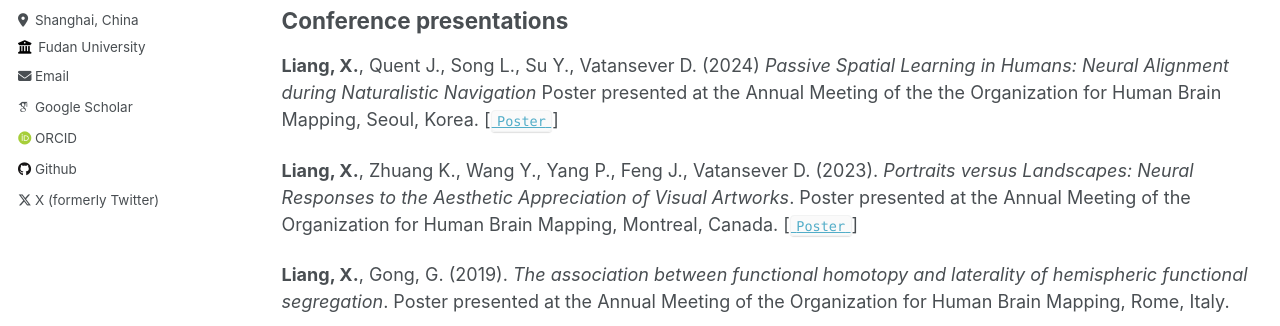
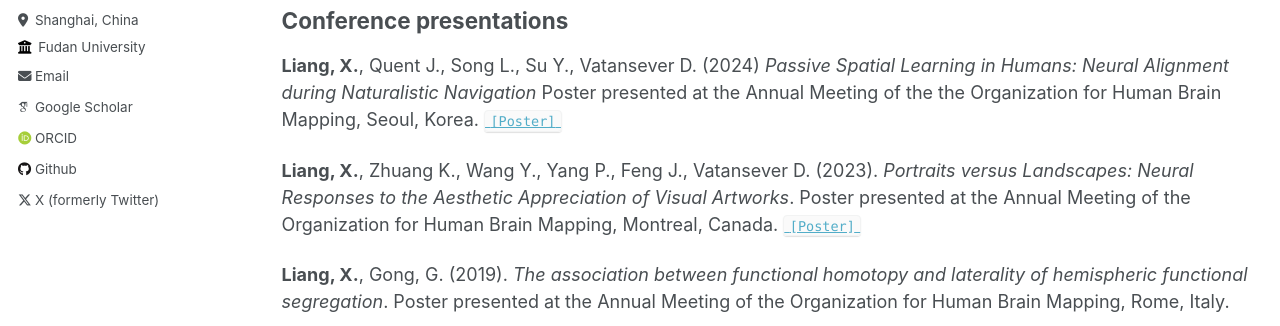
Before and after one commit to liang-xinyu/liang-xinyu.github.io, a Jekyll site: the page built from _pages/talks.md, in a window 1280 px wide and 1294 px high. Shown: the part 262-588 px from the top of the window. Built offline with Jekyll 4.4.1, drawn with Linux system fonts in a browser that asks for light colours; some web fonts are replaced.

Commit message:
Update talks.md

```diff
--- a/_pages/talks.md
+++ b/_pages/talks.md
@@ -14,9 +14,9 @@ author_profile: true
 ---
 ## Conference presentations
 
-**Liang, X.**, Quent J., Song L., Su Y., Vatansever D. (2024) *Passive Spatial Learning in Humans: Neural Alignment during Naturalistic Navigation* Poster presented at the Annual Meeting of the the Organization for Human Brain Mapping, Seoul, Korea. [[`Poster`](https://liang-xinyu.github.io/files/LXY_OHBM_Poster_2024.pdf)]
+**Liang, X.**, Quent J., Song L., Su Y., Vatansever D. (2024) *Passive Spatial Learning in Humans: Neural Alignment during Naturalistic Navigation* Poster presented at the Annual Meeting of the the Organization for Human Brain Mapping, Seoul, Korea. [`[Poster]`](https://liang-xinyu.github.io/files/LXY_OHBM_Poster_2024.pdf)
 
-**Liang, X.**, Zhuang K., Wang Y., Yang P., Feng J., Vatansever D. (2023). *Portraits versus Landscapes: Neural Responses to the Aesthetic Appreciation of Visual Artworks*. Poster presented at the Annual Meeting of the Organization for Human Brain Mapping, Montreal, Canada. [[`Poster`](https://liang-xinyu.github.io/files/LXY_OHBM_Poster_2023.pdf)]
+**Liang, X.**, Zhuang K., Wang Y., Yang P., Feng J., Vatansever D. (2023). *Portraits versus Landscapes: Neural Responses to the Aesthetic Appreciation of Visual Artworks*. Poster presented at the Annual Meeting of the Organization for Human Brain Mapping, Montreal, Canada. [`[Poster]`](https://liang-xinyu.github.io/files/LXY_OHBM_Poster_2023.pdf)
 
 **Liang, X.**, Gong, G. (2019). *The association between functional homotopy and laterality of hemispheric functional segregation*. Poster presented at the Annual Meeting of the Organization for Human Brain Mapping, Rome, Italy.
 
```
